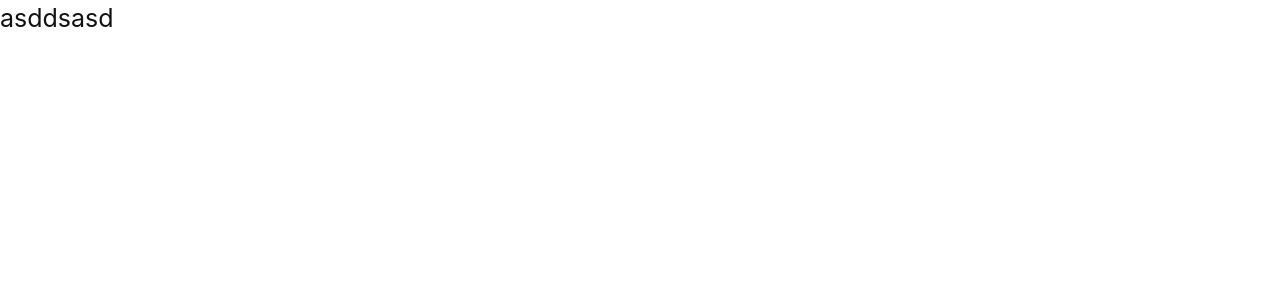
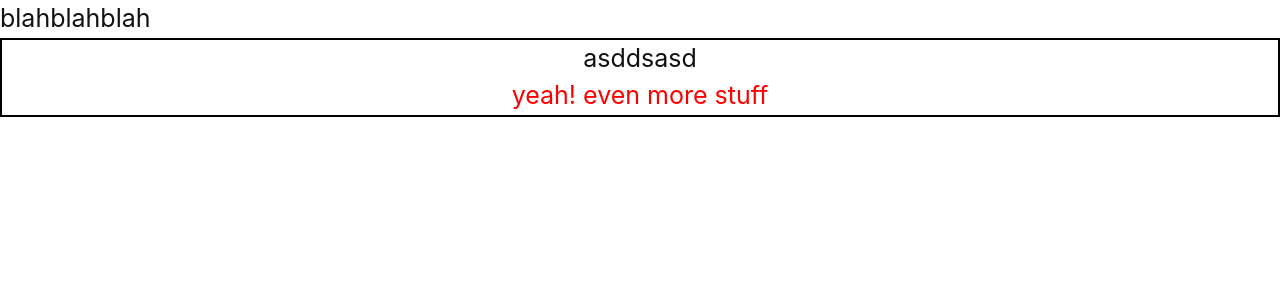
Before and after one commit to jbarrfitz/to-do-app, a Next.js app: page /sass in a window 1280 px wide. Shown: the top 300 px of the page. Built offline with nearby package versions, Linux system fonts and the light colour scheme.

Commit message:
todo: fetch mint julep

```diff
--- a/pages/sass.tsx
+++ b/pages/sass.tsx
@@ -1,8 +1,16 @@
-import type { NextPage } from 'next';
-import { useState } from 'react';
+import type { NextPage } from "next";
+import { useState } from "react";
 
 const Home: NextPage = () => {
-    return <div id="sass-page">asddsasd</div>;
+  return (
+    <div id="sass-page">
+      blahblahblah
+      <div className="class-one">
+        asddsasd
+        <div className="class-two">yeah! even more stuff</div>
+      </div>
+    </div>
+  );
 };
 
 export default Home;
--- a/styles/syntactically-awesome.scss
+++ b/styles/syntactically-awesome.scss
@@ -1,3 +1,11 @@
 #sass-page {
-    font-size: 25px;
+  font-size: 25px;
+  .class-one {
+    text-align: center;
+    size: 1.2rem;
+    border: 2px solid black;
+    .class-two {
+      color: red;
+    }
+  }
 }
```
Also changed, not shown: pages/styled-components.tsx (+10 -6 lines).
